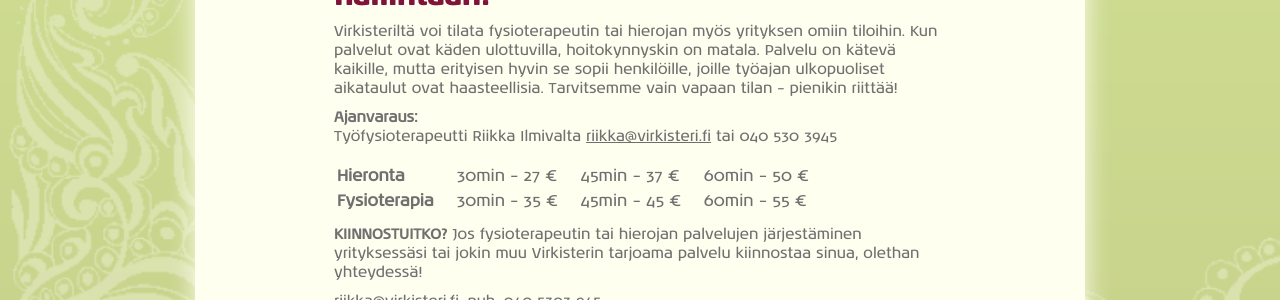
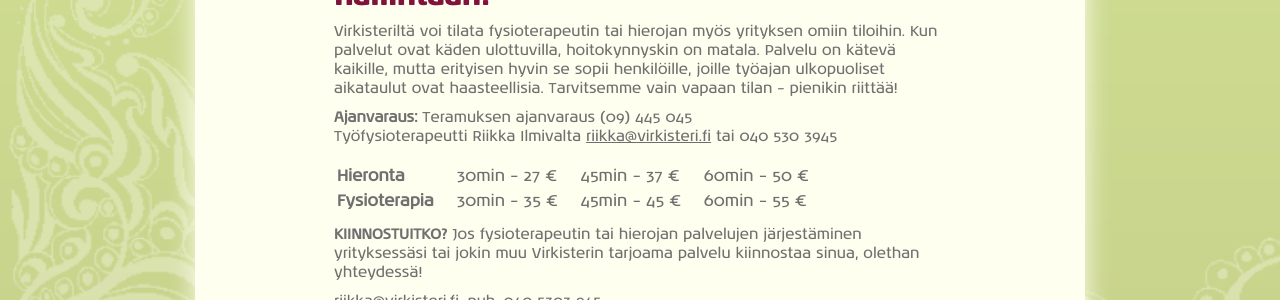
Before and after one commit to sdsykes-web/virkisteri, a Jekyll site: the page built from fysioterapia.md, in a window 1280 px wide. Shown: the part 1080-1380 px from the top of the page. Built offline with Jekyll 4.4.1, drawn with Linux system fonts in a browser that asks for light colours; nearby versions of some CDN libraries; some web fonts are replaced.

Commit message:
Update fysioterapia.md

```diff
--- a/fysioterapia.md
+++ b/fysioterapia.md
@@ -32,7 +32,7 @@ Työfysioterapeutti Riikka Ilmivalta [riikka@virkisteri.fi](mailto:riikka@virkis
 Virkisteriltä voi tilata fysioterapeutin tai hierojan myös yrityksen omiin tiloihin. Kun palvelut ovat käden ulottuvilla, hoitokynnyskin on matala. Palvelu on kätevä kaikille, mutta erityisen hyvin se sopii henkilöille, joille työajan ulkopuoliset aikataulut ovat haasteellisia. Tarvitsemme vain vapaan tilan – pienikin riittää!
 
 
-**Ajanvaraus:**
+**Ajanvaraus:** Teramuksen ajanvaraus (09) 445 045
 Työfysioterapeutti Riikka Ilmivalta [riikka@virkisteri.fi](mailto:riikka@virkisteri.fi) tai 040 530 3945
 
 <table>
```
